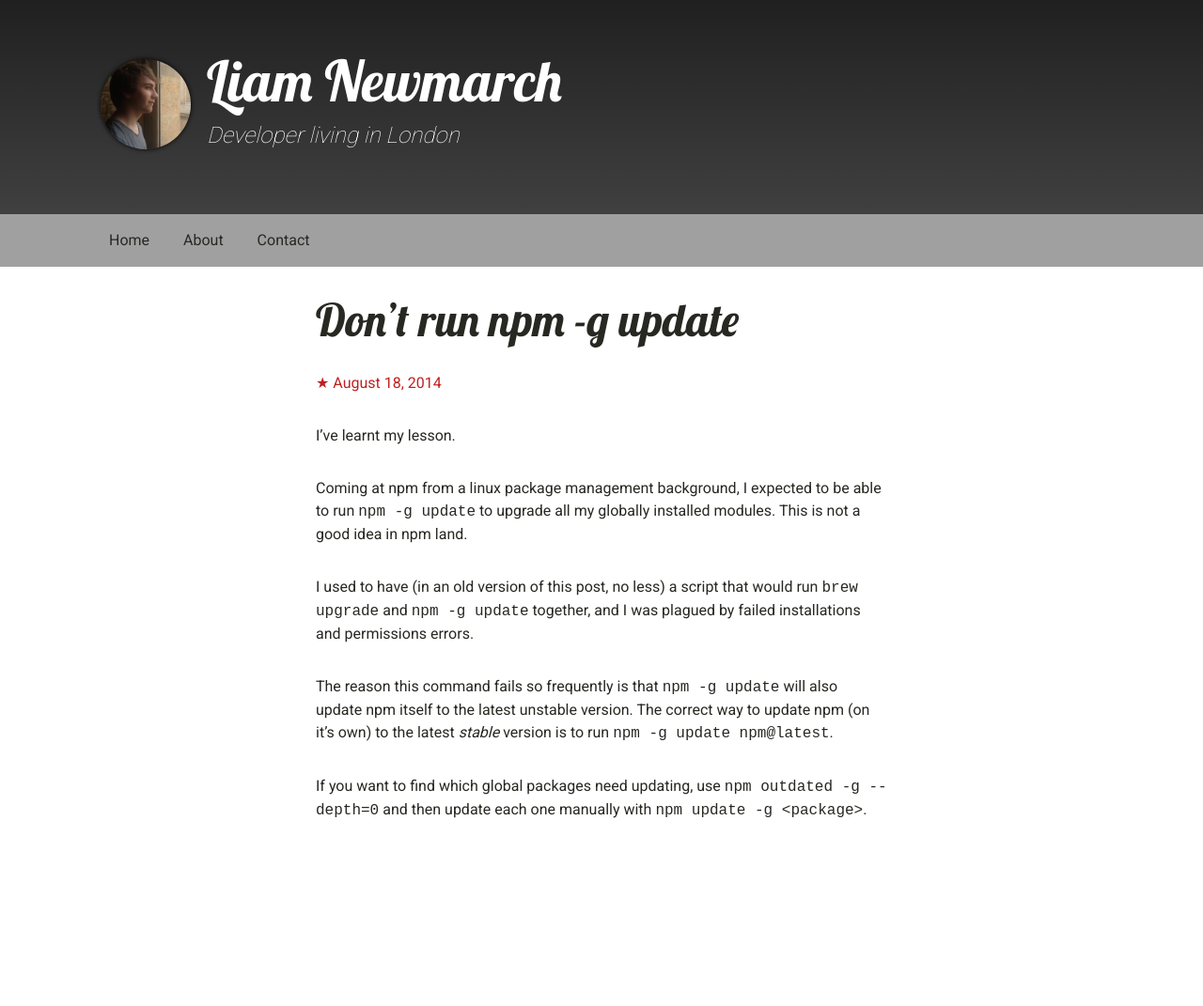
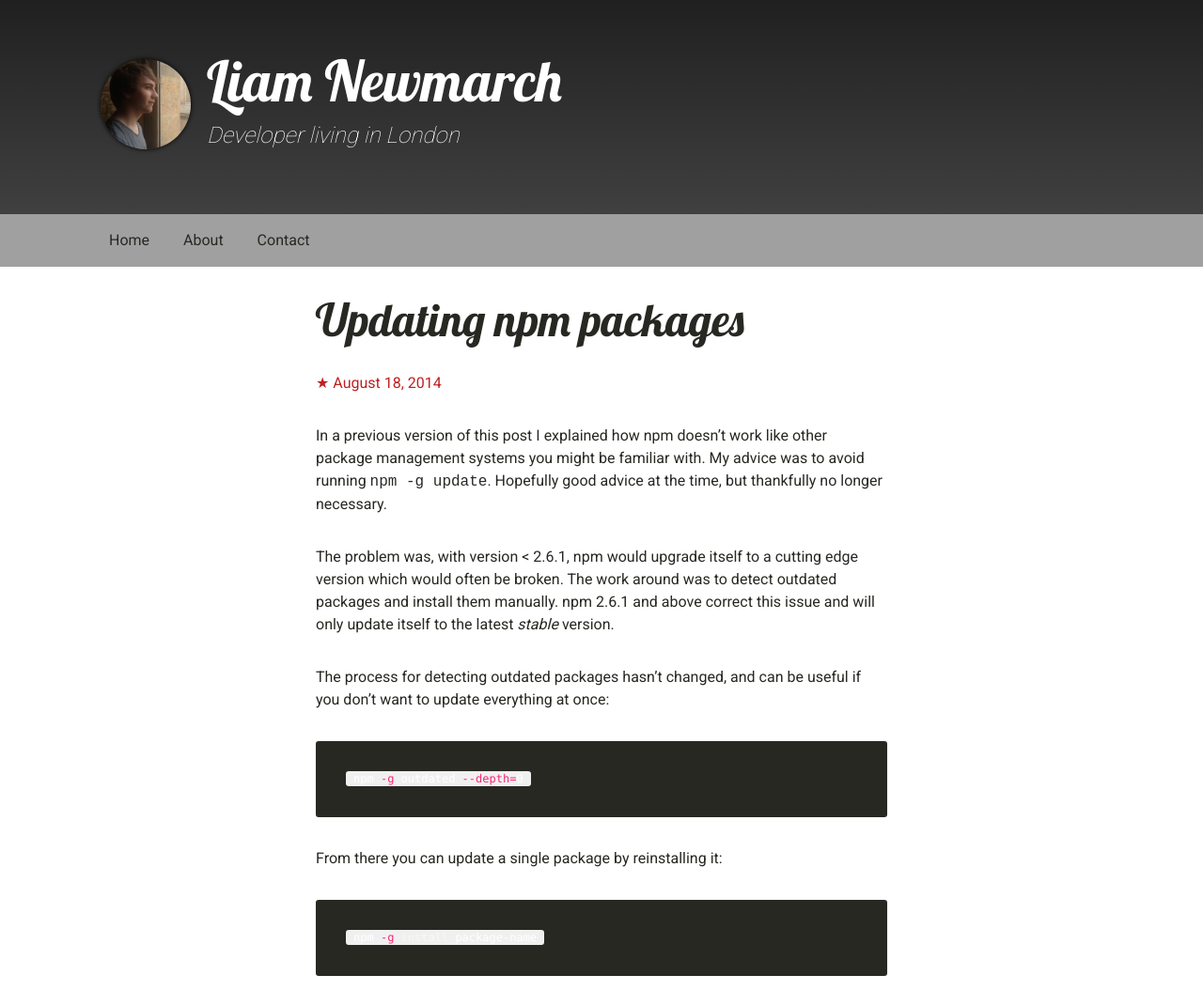
Before and after one commit to liamnewmarch/liamnewmarch.co.uk, a Jekyll site: the page built from _posts/2014-08-18-npm.md, in a window 1280 px wide. Shown: the whole page at 94% size. Built offline with Jekyll 4.4.1, drawn with Linux system fonts in a browser that asks for light colours; nearby versions of some CDN libraries; comment, search, counter and statistics services are not loaded; before the commit the page ends 907 px from its top, so only the background shows below that.

Commit message:
Update npm post

````diff
--- a/_posts/2014-08-18-npm.md
+++ b/_posts/2014-08-18-npm.md
@@ -1,14 +1,22 @@
 ---
-title: Don’t run npm -g update
+title: Updating npm packages
 layout: post
 ---
 
-I’ve learnt my lesson.
+In a previous version of this post I explained how npm doesn’t work like other package management systems you might be familiar with. My advice was to avoid running `npm -g update`. Hopefully good advice at the time, but thankfully no longer necessary.
 
-Coming at npm from a linux package management background, I expected to be able to run `npm -g update` to upgrade all my globally installed modules. This is not a good idea in npm land.
+The problem was, with version < 2.6.1, npm would upgrade itself to a cutting edge version which would often be broken. The work around was to detect outdated packages and install them manually. npm 2.6.1 and above correct this issue and will only update itself to the latest *stable* version.
 
-I used to have (in an old version of this post, no less) a script that would run `brew upgrade` and `npm -g update` together, and I was plagued by failed installations and permissions errors.
+The process for detecting outdated packages hasn’t changed, and can be useful if you don’t want to update everything at once:
 
-The reason this command fails so frequently is that `npm -g update` will also update npm itself to the latest unstable version. The correct way to update npm (on it’s own) to the latest *stable* version is to run `npm -g update npm@latest`.
+```sh
+npm -g outdated --depth=0
+```
 
-If you want to find which global packages need updating, use `npm outdated -g --depth=0` and then update each one manually with `npm update -g <package>`.
+From there you can update a single package by reinstalling it:
+
+```sh
+npm -g install package-name
+```
+
+[npm]: https://docs.npmjs.com/getting-started/updating-global-packages
````
